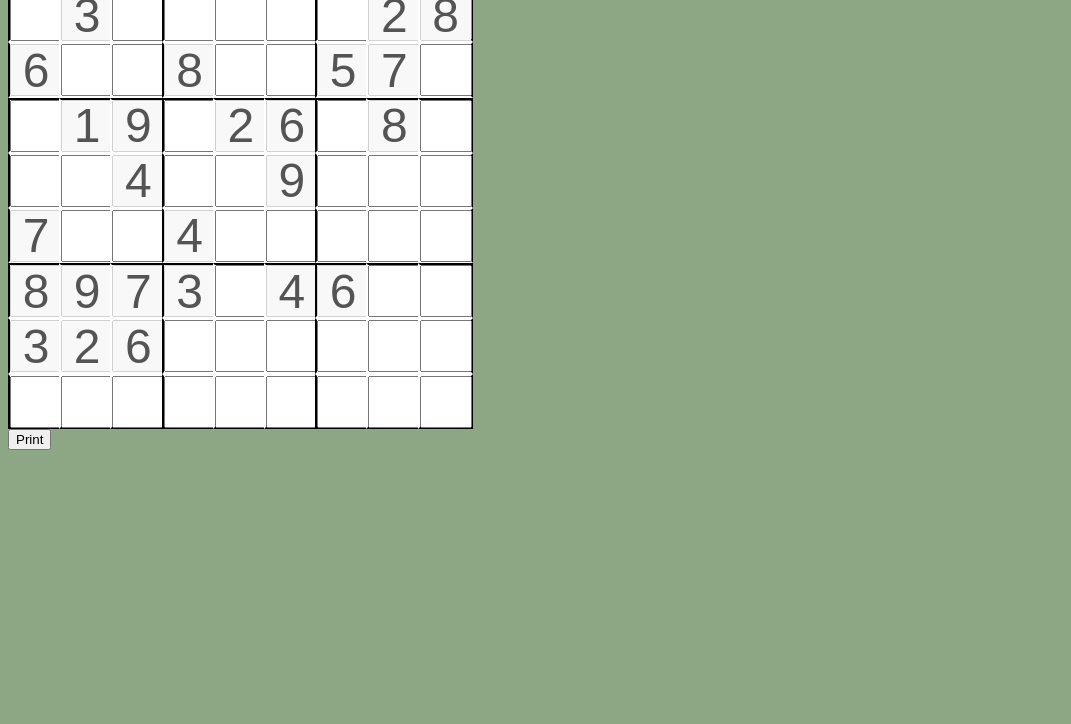
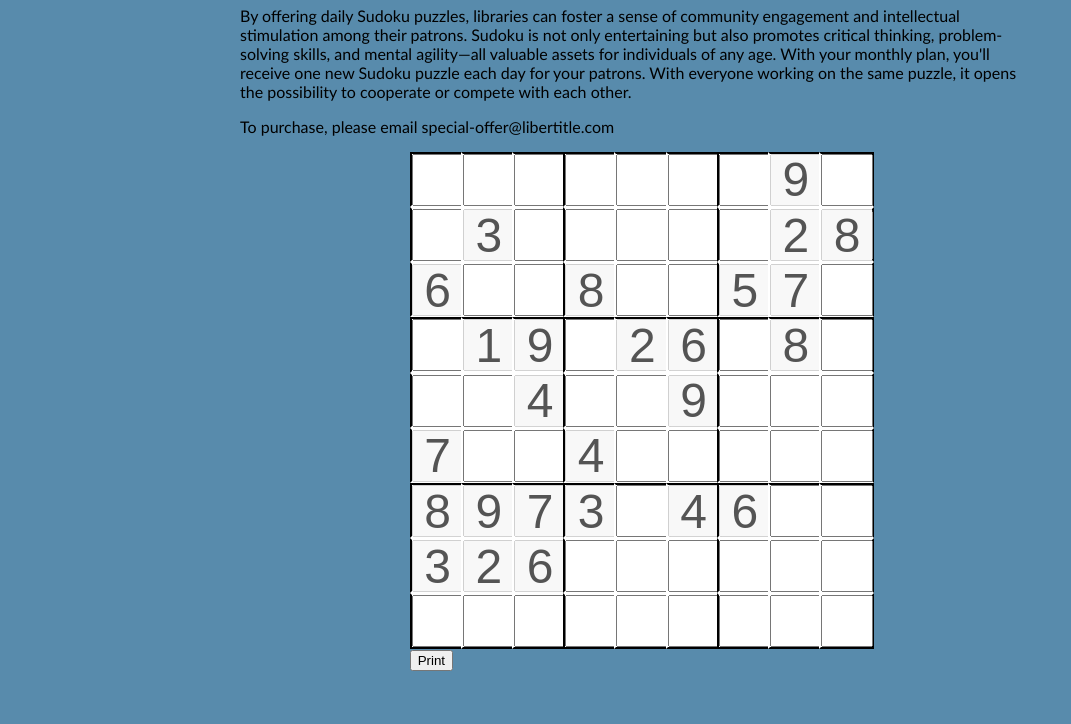
Before and after one commit to LiberTitle/libertitle.github.io, a plain HTML site: page sudoku.html in a window 1280 px wide. Shown: the part 76-800 px from the top of the page, without its empty margins (0-1071 px from the left). Drawn offline with Linux system fonts and the light colour scheme.

Commit message:
complete for now

```diff
--- a/style.css
+++ b/style.css
@@ -1,6 +1,6 @@
 body {
-    background-color: #8da683;
-
+    background-color: #588BAC;/* #8da683;*/
+    font-family:'Gill Sans', 'Gill Sans MT', Calibri, 'Trebuchet MS', sans-serif;
 }
 header img{
     display: block;
@@ -9,9 +9,7 @@ header img{
     max-width: 90%;
     max-height: 40vh;
 }
-section {
-    border: 1px solid black;
-}
+
 footer {
     text-align: right;
 }
@@ -19,6 +17,11 @@ footer {
     display: grid;
     grid-template-columns: repeat(9, 3.2em [col-start]);
 
+}
+.sudoku-with-buttons{
+    max-width: fit-content;
+    margin-left: auto;
+    margin-right: auto;
 }
 .box {
     background-color: white;
--- a/sudoku.html
+++ b/sudoku.html
@@ -6,89 +6,98 @@
         <script type="text/javascript" src="sudoku.js"></script>
     </head>
     <body>
-        <div class="sudoku-puzzle">
-            <div class="box column1 row1 square1" id="box1"><input type="number"></div>
-            <div class="box column2 row1 square1" id="box2"><input type="number"></div>
-            <div class="box column3 row1 square1" id="box3"><input type="number"></div>
-            <div class="box column4 row1 square2" id="box4"><input type="number"></div>
-            <div class="box column5 row1 square2" id="box5"><input type="number"></div>
-            <div class="box column6 row1 square2" id="box6"><input type="number"></div>
-            <div class="box column7 row1 square3" id="box7"><input type="number"></div>
-            <div class="box column8 row1 square3" id="box8"><input type="number"></div>
-            <div class="box column9 row1 square3" id="box9"><input type="number"></div>
-            <div class="box column1 row2 square1" id="box10"><input type="number"></div>
-            <div class="box column2 row2 square1" id="box11"><input type="number"></div>
-            <div class="box column3 row2 square1" id="box12"><input type="number"></div>
-            <div class="box column4 row2 square2" id="box13"><input type="number"></div>
-            <div class="box column5 row2 square2" id="box14"><input type="number"></div>
-            <div class="box column6 row2 square2" id="box15"><input type="number"></div>
-            <div class="box column7 row2 square3" id="box16"><input type="number"></div>
-            <div class="box column8 row2 square3" id="box17"><input type="number"></div>
-            <div class="box column9 row2 square3" id="box18"><input type="number"></div>
-            <div class="box column1 row3 square1" id="box19"><input type="number"></div>
-            <div class="box column2 row3 square1" id="box20"><input type="number"></div>
-            <div class="box column3 row3 square1" id="box21"><input type="number"></div>
-            <div class="box column4 row3 square2" id="box22"><input type="number"></div>
-            <div class="box column5 row3 square2" id="box23"><input type="number"></div>
-            <div class="box column6 row3 square2" id="box24"><input type="number"></div>
-            <div class="box column7 row3 square3" id="box25"><input type="number"></div>
-            <div class="box column8 row3 square3" id="box26"><input type="number"></div>
-            <div class="box column9 row3 square3" id="box27"><input type="number"></div>
-            <div class="box column1 row4 square4" id="box28"><input type="number"></div>
-            <div class="box column2 row4 square4" id="box29"><input type="number"></div>
-            <div class="box column3 row4 square4" id="box30"><input type="number"></div>
-            <div class="box column4 row4 square5" id="box31"><input type="number"></div>
-            <div class="box column5 row4 square5" id="box32"><input type="number"></div>
-            <div class="box column6 row4 square5" id="box33"><input type="number"></div>
-            <div class="box column7 row4 square6" id="box34"><input type="number"></div>
-            <div class="box column8 row4 square6" id="box35"><input type="number"></div>
-            <div class="box column9 row4 square6" id="box36"><input type="number"></div>
-            <div class="box column1 row5 square4" id="box37"><input type="number"></div>
-            <div class="box column2 row5 square4" id="box38"><input type="number"></div>
-            <div class="box column3 row5 square4" id="box39"><input type="number"></div>
-            <div class="box column4 row5 square5" id="box40"><input type="number"></div>
-            <div class="box column5 row5 square5" id="box41"><input type="number"></div>
-            <div class="box column6 row5 square5" id="box42"><input type="number"></div>
-            <div class="box column7 row5 square6" id="box43"><input type="number"></div>
-            <div class="box column8 row5 square6" id="box44"><input type="number"></div>
-            <div class="box column9 row5 square6" id="box45"><input type="number"></div>
-            <div class="box column1 row6 square4" id="box46"><input type="number"></div>
-            <div class="box column2 row6 square4" id="box47"><input type="number"></div>
-            <div class="box column3 row6 square4" id="box48"><input type="number"></div>
-            <div class="box column4 row6 square5" id="box49"><input type="number"></div>
-            <div class="box column5 row6 square5" id="box50"><input type="number"></div>
-            <div class="box column6 row6 square5" id="box51"><input type="number"></div>
-            <div class="box column7 row6 square6" id="box52"><input type="number"></div>
-            <div class="box column8 row6 square6" id="box53"><input type="number"></div>
-            <div class="box column9 row6 square6" id="box54"><input type="number"></div>
-            <div class="box column1 row7 square7" id="box55"><input type="number"></div>
-            <div class="box column2 row7 square7" id="box56"><input type="number"></div>
-            <div class="box column3 row7 square7" id="box57"><input type="number"></div>
-            <div class="box column4 row7 square8" id="box58"><input type="number"></div>
-            <div class="box column5 row7 square8" id="box59"><input type="number"></div>
-            <div class="box column6 row7 square8" id="box60"><input type="number"></div>
-            <div class="box column7 row7 square9" id="box61"><input type="number"></div>
-            <div class="box column8 row7 square9" id="box62"><input type="number"></div>
-            <div class="box column9 row7 square9" id="box63"><input type="number"></div>
-            <div class="box column1 row8 square7" id="box64"><input type="number"></div>
-            <div class="box column2 row8 square7" id="box65"><input type="number"></div>
-            <div class="box column3 row8 square7" id="box66"><input type="number"></div>
-            <div class="box column4 row8 square8" id="box67"><input type="number"></div>
-            <div class="box column5 row8 square8" id="box68"><input type="number"></div>
-            <div class="box column6 row8 square8" id="box69"><input type="number"></div>
-            <div class="box column7 row8 square9" id="box70"><input type="number"></div>
-            <div class="box column8 row8 square9" id="box71"><input type="number"></div>
-            <div class="box column9 row8 square9" id="box72"><input type="number"></div>
-            <div class="box column1 row9 square7" id="box73"><input type="number"></div>
-            <div class="box column2 row9 square7" id="box74"><input type="number"></div>
-            <div class="box column3 row9 square7" id="box75"><input type="number"></div>
-            <div class="box column4 row9 square8" id="box76"><input type="number"></div>
-            <div class="box column5 row9 square8" id="box77"><input type="number"></div>
-            <div class="box column6 row9 square8" id="box78"><input type="number"></div>
-            <div class="box column7 row9 square9" id="box79"><input type="number"></div>
-            <div class="box column8 row9 square9" id="box80"><input type="number"></div>
-            <div class="box column9 row9 square9" id="box81"><input type="number"></div>
+        <h1 style="text-align: center;">Daily Sudoku</h1>
+        <div style="width: 50em; margin-left: auto; margin-right: auto;">
+            <p>By offering daily Sudoku puzzles, libraries can foster a sense of community engagement and intellectual stimulation among their patrons. Sudoku is not only entertaining but also promotes critical thinking, problem-solving skills, and mental agility—all valuable assets for individuals of any age. With your monthly plan, you'll receive one new Sudoku puzzle each day for your patrons. With everyone working on the same puzzle, it opens the possibility to cooperate or compete with each other.</p>
+            <p>To purchase, please email special-offer@libertitle.com </p>
         </div>
-        <input type="button" onclick="window.print();" value="Print">
+        <div class="sudoku-with-buttons">
+            <div class="sudoku-puzzle">
+                <div class="box column1 row1 square1" onfocus="highlight()" id="box1"><input type="number"></div>
+                <div class="box column2 row1 square1" onfocus="highlight()" id="box2"><input type="number"></div>
+                <div class="box column3 row1 square1" onfocus="highlight()" id="box3"><input type="number"></div>
+                <div class="box column4 row1 square2" onfocus="highlight()" id="box4"><input type="number"></div>
+                <div class="box column5 row1 square2" onfocus="highlight()" id="box5"><input type="number"></div>
+                <div class="box column6 row1 square2" onfocus="highlight()" id="box6"><input type="number"></div>
+                <div class="box column7 row1 square3" onfocus="highlight()" id="box7"><input type="number"></div>
+                <div class="box column8 row1 square3" onfocus="highlight()" id="box8"><input type="number"></div>
+                <div class="box column9 row1 square3" onfocus="highlight()" id="box9"><input type="number"></div>
+                <div class="box column1 row2 square1" onfocus="highlight()" id="box10"><input type="number"></div>
+                <div class="box column2 row2 square1" onfocus="highlight()" id="box11"><input type="number"></div>
+                <div class="box column3 row2 square1" onfocus="highlight()" id="box12"><input type="number"></div>
+                <div class="box column4 row2 square2" onfocus="highlight()" id="box13"><input type="number"></div>
+                <div class="box column5 row2 square2" onfocus="highlight()" id="box14"><input type="number"></div>
+                <div class="box column6 row2 square2" onfocus="highlight()" id="box15"><input type="number"></div>
+                <div class="box column7 row2 square3" onfocus="highlight()" id="box16"><input type="number"></div>
+                <div class="box column8 row2 square3" onfocus="highlight()" id="box17"><input type="number"></div>
+                <div class="box column9 row2 square3" onfocus="highlight()" id="box18"><input type="number"></div>
+                <div class="box column1 row3 square1" onfocus="highlight()" id="box19"><input type="number"></div>
+                <div class="box column2 row3 square1" onfocus="highlight()" id="box20"><input type="number"></div>
+                <div class="box column3 row3 square1" onfocus="highlight()" id="box21"><input type="number"></div>
+                <div class="box column4 row3 square2" onfocus="highlight()" id="box22"><input type="number"></div>
+                <div class="box column5 row3 square2" onfocus="highlight()" id="box23"><input type="number"></div>
+                <div class="box column6 row3 square2" onfocus="highlight()" id="box24"><input type="number"></div>
+                <div class="box column7 row3 square3" onfocus="highlight()" id="box25"><input type="number"></div>
+                <div class="box column8 row3 square3" onfocus="highlight()" id="box26"><input type="number"></div>
+                <div class="box column9 row3 square3" onfocus="highlight()" id="box27"><input type="number"></div>
+                <div class="box column1 row4 square4" onfocus="highlight()" id="box28"><input type="number"></div>
+                <div class="box column2 row4 square4" onfocus="highlight()" id="box29"><input type="number"></div>
+                <div class="box column3 row4 square4" onfocus="highlight()" id="box30"><input type="number"></div>
+                <div class="box column4 row4 square5" onfocus="highlight()" id="box31"><input type="number"></div>
+                <div class="box column5 row4 square5" onfocus="highlight()" id="box32"><input type="number"></div>
+                <div class="box column6 row4 square5" onfocus="highlight()" id="box33"><input type="number"></div>
+                <div class="box column7 row4 square6" onfocus="highlight()" id="box34"><input type="number"></div>
+                <div class="box column8 row4 square6" onfocus="highlight()" id="box35"><input type="number"></div>
+                <div class="box column9 row4 square6" onfocus="highlight()" id="box36"><input type="number"></div>
+                <div class="box column1 row5 square4" onfocus="highlight()" id="box37"><input type="number"></div>
+                <div class="box column2 row5 square4" onfocus="highlight()" id="box38"><input type="number"></div>
+                <div class="box column3 row5 square4" onfocus="highlight()" id="box39"><input type="number"></div>
+                <div class="box column4 row5 square5" onfocus="highlight()" id="box40"><input type="number"></div>
+                <div class="box column5 row5 square5" onfocus="highlight()" id="box41"><input type="number"></div>
+                <div class="box column6 row5 square5" onfocus="highlight()" id="box42"><input type="number"></div>
+                <div class="box column7 row5 square6" onfocus="highlight()" id="box43"><input type="number"></div>
+                <div class="box column8 row5 square6" onfocus="highlight()" id="box44"><input type="number"></div>
+                <div class="box column9 row5 square6" onfocus="highlight()" id="box45"><input type="number"></div>
+                <div class="box column1 row6 square4" onfocus="highlight()" id="box46"><input type="number"></div>
+                <div class="box column2 row6 square4" onfocus="highlight()" id="box47"><input type="number"></div>
+                <div class="box column3 row6 square4" onfocus="highlight()" id="box48"><input type="number"></div>
+                <div class="box column4 row6 square5" onfocus="highlight()" id="box49"><input type="number"></div>
+                <div class="box column5 row6 square5" onfocus="highlight()" id="box50"><input type="number"></div>
+                <div class="box column6 row6 square5" onfocus="highlight()" id="box51"><input type="number"></div>
+                <div class="box column7 row6 square6" onfocus="highlight()" id="box52"><input type="number"></div>
+                <div class="box column8 row6 square6" onfocus="highlight()" id="box53"><input type="number"></div>
+                <div class="box column9 row6 square6" onfocus="highlight()" id="box54"><input type="number"></div>
+                <div class="box column1 row7 square7" onfocus="highlight()" id="box55"><input type="number"></div>
+                <div class="box column2 row7 square7" onfocus="highlight()" id="box56"><input type="number"></div>
+                <div class="box column3 row7 square7" onfocus="highlight()" id="box57"><input type="number"></div>
+                <div class="box column4 row7 square8" onfocus="highlight()" id="box58"><input type="number"></div>
+                <div class="box column5 row7 square8" onfocus="highlight()" id="box59"><input type="number"></div>
+                <div class="box column6 row7 square8" onfocus="highlight()" id="box60"><input type="number"></div>
+                <div class="box column7 row7 square9" onfocus="highlight()" id="box61"><input type="number"></div>
+                <div class="box column8 row7 square9" onfocus="highlight()" id="box62"><input type="number"></div>
+                <div class="box column9 row7 square9" onfocus="highlight()" id="box63"><input type="number"></div>
+                <div class="box column1 row8 square7" onfocus="highlight()" id="box64"><input type="number"></div>
+                <div class="box column2 row8 square7" onfocus="highlight()" id="box65"><input type="number"></div>
+                <div class="box column3 row8 square7" onfocus="highlight()" id="box66"><input type="number"></div>
+                <div class="box column4 row8 square8" onfocus="highlight()" id="box67"><input type="number"></div>
+                <div class="box column5 row8 square8" onfocus="highlight()" id="box68"><input type="number"></div>
+                <div class="box column6 row8 square8" onfocus="highlight()" id="box69"><input type="number"></div>
+                <div class="box column7 row8 square9" onfocus="highlight()" id="box70"><input type="number"></div>
+                <div class="box column8 row8 square9" onfocus="highlight()" id="box71"><input type="number"></div>
+                <div class="box column9 row8 square9" onfocus="highlight()" id="box72"><input type="number"></div>
+                <div class="box column1 row9 square7" onfocus="highlight()" id="box73"><input type="number"></div>
+                <div class="box column2 row9 square7" onfocus="highlight()" id="box74"><input type="number"></div>
+                <div class="box column3 row9 square7" onfocus="highlight()" id="box75"><input type="number"></div>
+                <div class="box column4 row9 square8" onfocus="highlight()" id="box76"><input type="number"></div>
+                <div class="box column5 row9 square8" onfocus="highlight()" id="box77"><input type="number"></div>
+                <div class="box column6 row9 square8" onfocus="highlight()" id="box78"><input type="number"></div>
+                <div class="box column7 row9 square9" onfocus="highlight()" id="box79"><input type="number"></div>
+                <div class="box column8 row9 square9" onfocus="highlight()" id="box80"><input type="number"></div>
+                <div class="box column9 row9 square9" onfocus="highlight()" id="box81"><input type="number"></div>
+            </div>
+            <input type="button" onclick="window.print();" value="Print">
+        </div>
+        <!--<input type="button" onclick="" value="Hint">
+        <input type=""-->
     </body>
 </html>
--- a/sudoku.js
+++ b/sudoku.js
@@ -1,6 +1,7 @@
 window.onload = function() {
     setGame();
 }
+
 function setGame() {
     let game = [0,0,0,0,0,0,0,9,0,
                 0,3,0,0,0,0,0,2,8,
@@ -21,3 +22,8 @@ function setGame() {
         }
     });
 }
+
+function highlight() {
+    let classArray = window.activeElement.classlist;
+
+}
```
Also changed, not shown: index.html (+8 -4 lines), LiberTitle_logo.svg.
